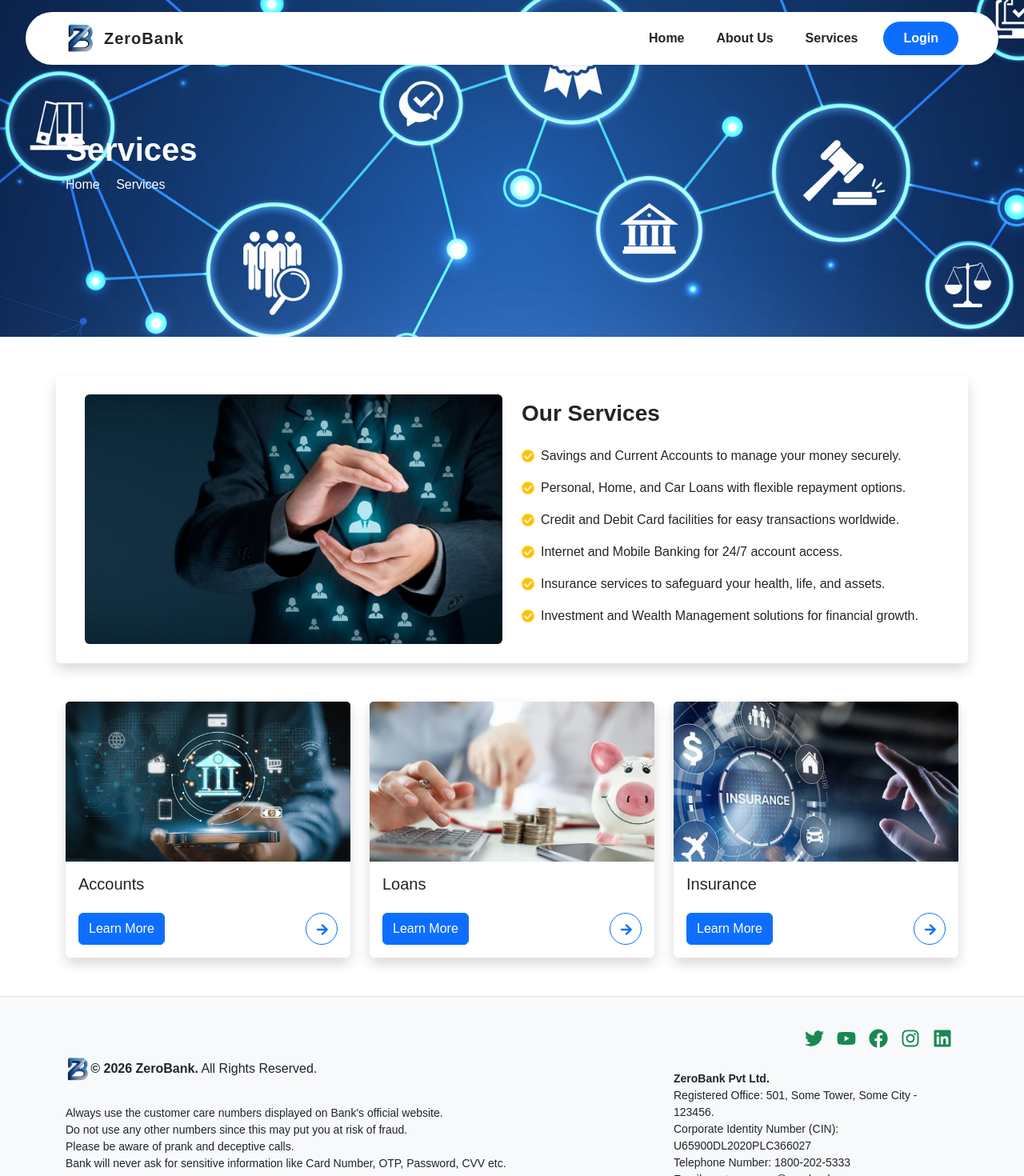
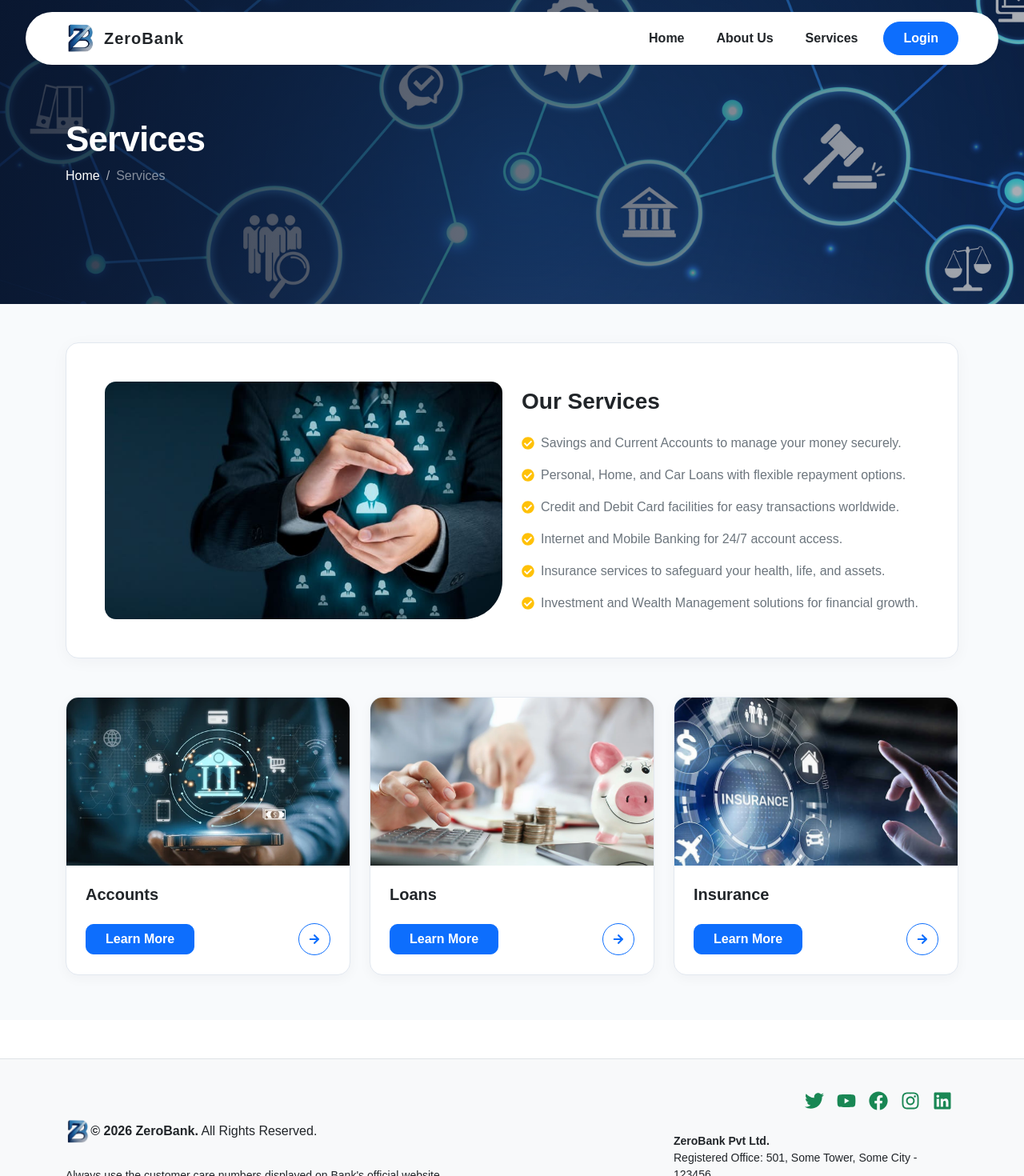
Before and after one commit to Basudeb-Bej/Digital_core_Banking_System, a React (Vite) app in the folder ZeroCode/front-end/: page /services in a window 1280 px wide. Shown: the top 1470 px of the page at 80% size. Built offline with nearby package versions, Linux system fonts and the light colour scheme; no server answers.

Commit message:
Refactor services data structure and improve layout

```diff
--- a/ZeroCode/front-end/src/pages/services.jsx
+++ b/ZeroCode/front-end/src/pages/services.jsx
@@ -26,19 +26,22 @@ function Services() {
   const servicesData = [
     {
       title: "Accounts",
-      descriptions: "Easily manage your savings and current accounts with secure banking solutions, convenient digital access, and reliable support designed to help you organize and grow your finances efficiently.",
+      descriptions:
+        "Easily manage your savings and current accounts with secure banking solutions, convenient digital access, and reliable support designed to help you organize and grow your finances efficiently.",
       image: breakcrumbImage1,
       path: "/account",
     },
     {
       title: "Loans",
-      descriptions: "Get flexible personal, home, or car loans with affordable interest rates, simple documentation, and quick approvals to meet your financial goals without unnecessary stress or delays.",
+      descriptions:
+        "Get flexible personal, home, or car loans with affordable interest rates, simple documentation, and quick approvals to meet your financial goals without unnecessary stress or delays.",
       image: breadcrumbImage2,
       path: "/loan",
     },
     {
       title: "Insurance",
-      descriptions: "Protect your health, life, and valuable assets with comprehensive insurance plans that offer peace of mind, financial security, and long-term protection for you and your loved ones.",
+      descriptions:
+        "Protect your health, life, and valuable assets with comprehensive insurance plans that offer peace of mind, financial security, and long-term protection for you and your loved ones.",
       image: breadcrumbImage3,
       path: "/insurance",
     },
@@ -50,30 +53,133 @@ function Services() {
   };
 
   return (
-    <>
+    <div className="zb-services-wrapper">
+      <style>{`
+        .zb-services-wrapper {
+          background-color: #f8fafc;
+          color: #0f172a;
+          overflow-x: hidden;
+        }
+
+        /* Breadcrumb Hero */
+        .zb-services-hero {
+          position: relative;
+          background-size: cover;
+          background-position: center;
+          background-repeat: no-repeat;
+          min-height: clamp(220px, 32vw, 380px);
+          display: flex;
+          align-items: center;
+        }
+
+        .zb-services-hero-overlay {
+          position: absolute;
+          inset: 0;
+          background: linear-gradient(
+            90deg,
+            rgba(9, 21, 43, 0.84) 0%,
+            rgba(9, 21, 43, 0.58) 60%,
+            rgba(9, 21, 43, 0.35) 100%
+          );
+        }
+
+        .zb-services-hero-content {
+          position: relative;
+          z-index: 2;
+        }
+
+        .zb-services-hero-title {
+          font-size: clamp(1.75rem, 3.5vw, 2.75rem);
+          font-weight: 800;
+          letter-spacing: -0.02em;
+        }
+
+        .zb-breadcrumb .breadcrumb-item + .breadcrumb-item::before {
+          color: rgba(255, 255, 255, 0.65);
+        }
+
+        /* Overview Card */
+        .zb-services-panel {
+          background: #ffffff;
+          border: 1px solid #e2e8f0;
+          border-radius: 16px;
+          box-shadow: 0 4px 20px rgba(15, 23, 42, 0.04);
+        }
+
+        .zb-services-img {
+          width: 100%;
+          max-height: 400px;
+          object-fit: cover;
+          border-radius: 14px;
+          border-bottom-right-radius: 48px;
+        }
+
+        /* Service Cards */
+        .zb-service-card {
+          background: #ffffff;
+          border: 1px solid #e2e8f0;
+          border-radius: 16px;
+          overflow: hidden;
+          box-shadow: 0 4px 16px rgba(15, 23, 42, 0.04);
+          transition: transform 0.2s ease, box-shadow 0.2s ease, border-color 0.2s ease;
+        }
+
+        .zb-service-card:hover {
+          transform: translateY(-4px);
+          border-color: #93c5fd;
+          box-shadow: 0 12px 28px rgba(15, 23, 42, 0.08);
+        }
+
+        .zb-service-card-img-wrap {
+          width: 100%;
+          height: 210px;
+          overflow: hidden;
+          background: #e2e8f0;
+        }
+
+        .zb-service-card-img-wrap img {
+          width: 100%;
+          height: 100%;
+          object-fit: cover;
+          transition: transform 0.3s ease;
+        }
+
+        .zb-service-card:hover .zb-service-card-img-wrap img {
+          transform: scale(1.03);
+        }
+
+        .zb-arrow-btn {
+          width: 40px;
+          height: 40px;
+          display: inline-flex;
+          align-items: center;
+          justify-content: center;
+          flex-shrink: 0;
+        }
+
+        .modal-dialog-scrollable .modal-content {
+          max-height: 88vh !important;
+          border-radius: 16px;
+          overflow: hidden;
+        }
+      `}</style>
+
       {/* Breadcrumb */}
       <div
-        className="w-100 text-white d-flex align-items-center mb-5"
-        style={{
-          backgroundImage: `url(${breadcrumbImage})`,
-          backgroundSize: "cover",
-          backgroundPosition: "center",
-          height: "421px",
-        }}
+        className="w-100 text-white zb-services-hero"
+        style={{ backgroundImage: `url(${breadcrumbImage})` }}
       >
-        <div className="container py-4">
-          <h1 className="fw-bold">Services</h1>
+        <div className="zb-services-hero-overlay" />
+        <div className="container py-4 zb-services-hero-content">
+          <h1 className="zb-services-hero-title mb-2">Services</h1>
           <nav aria-label="breadcrumb">
-            <ol className="breadcrumb">
+            <ol className="breadcrumb zb-breadcrumb mb-0">
               <li className="breadcrumb-item">
                 <a href="/" className="text-white text-decoration-none">
                   Home
                 </a>
               </li>
-              <li
-                className="breadcrumb-item active text-white"
-                aria-current="page"
-              >
+              <li className="breadcrumb-item active text-white-50" aria-current="page">
                 Services
               </li>
             </ol>
@@ -82,23 +188,19 @@ function Services() {
       </div>
 
       {/* Services Section */}
-      <div className="container mb-5">
-        <div className="row align-items-center bg-white text-dark rounded shadow p-4">
-          <div className="col-md-6 mb-4 mb-md-0">
-            <img
-              src={purposeImage}
-              alt="Purpose"
-              className="img-fluid rounded"
-              style={{ borderBottomRightRadius: "60px" }}
-            />
+      <div className="container py-4 py-lg-5">
+        <div className="zb-services-panel p-4 p-md-5 mb-4 mb-lg-5">
+          <div className="row g-4 align-items-center">
+            <div className="col-12 col-lg-6">
+              <img src={purposeImage} alt="Purpose" className="zb-services-img" />
             </div>
-          <div className="col-md-6">
-            <h3 className="fw-bold mb-4">Our Services</h3>
-            <ul className="list-unstyled">
+            <div className="col-12 col-lg-6">
+              <h3 className="fw-bold mb-4 text-dark">Our Services</h3>
+              <ul className="list-unstyled mb-0 d-flex flex-column gap-3">
                 {points.map((point, index) => (
-                <li key={index} className="d-flex align-items-start mb-3">
-                  <FaCheckCircle className="text-warning me-2 mt-1" />
-                  <span>{point}</span>
+                  <li key={index} className="d-flex align-items-start gap-2">
+                    <FaCheckCircle className="text-warning flex-shrink-0 mt-1" size={16} />
+                    <span className="text-secondary lh-base">{point}</span>
                   </li>
                 ))}
               </ul>
@@ -107,34 +209,33 @@ function Services() {
         </div>
 
         {/* Service Cards */}
-      <div className="container">
-        <div className="row g-4">
+        <div className="row g-4 justify-content-center pb-2">
           {servicesData.map((service, index) => (
-            <div className="col-md-4" key={index}>
-              <div className="card h-100 shadow border-0">
-                <img
-                  src={service.image}
-                  className="card-img-top"
-                  alt={service.title}
-                  style={{ height: "200px", objectFit: "cover" }}
-                />
-                <div className="card-body d-flex flex-column justify-content-between">
-                  <h5>{service.title}</h5>
+            <div className="col-12 col-sm-6 col-lg-4" key={index}>
+              <div className="card h-100 zb-service-card">
+                <div className="zb-service-card-img-wrap">
+                  <img src={service.image} alt={service.title} />
+                </div>
+                <div className="card-body p-4 d-flex flex-column justify-content-between">
+                  <h5 className="fw-bold text-dark mb-0">{service.title}</h5>
                   {/* <p className="text-muted">{service.descriptions}</p> */}
 
-                  <div className="d-flex justify-content-between mt-3">
+                  <div className="d-flex justify-content-between align-items-center gap-2 mt-4">
                     <button
-                      className="btn btn-primary"
+                      type="button"
+                      className="btn btn-primary px-4 fw-semibold"
+                      style={{ borderRadius: "10px" }}
                       onClick={() => handleLearnMore(service)}
                     >
                       Learn More
                     </button>
                     <button
-                      className="btn btn-outline-primary rounded-circle"
-                      style={{ width: "40px", height: "40px" }}
+                      type="button"
+                      className="btn btn-outline-primary rounded-circle zb-arrow-btn"
                       onClick={() => navigate(service.path)}
+                      aria-label={service.title}
                     >
-                      <FaArrowRight />
+                      <FaArrowRight size={14} />
                     </button>
                   </div>
                 </div>
@@ -145,12 +246,12 @@ function Services() {
       </div>
 
       {/* Modal */}
-      <Modal show={showModal} onHide={() => setShowModal(false)} centered>
-        <Modal.Header closeButton>
-          <Modal.Title>{selectedService?.title}</Modal.Title>
+      <Modal show={showModal} onHide={() => setShowModal(false)} centered scrollable>
+        <Modal.Header closeButton className="bg-light">
+          <Modal.Title className="fw-bold fs-5">{selectedService?.title}</Modal.Title>
         </Modal.Header>
-        <Modal.Body>
-          <p>{selectedService?.descriptions}</p>
+        <Modal.Body className="p-3 p-md-4">
+          <p className="text-muted mb-0 lh-base">{selectedService?.descriptions}</p>
         </Modal.Body>
         <Modal.Footer>
           <Button variant="secondary" onClick={() => setShowModal(false)}>
@@ -161,7 +262,7 @@ function Services() {
           </Button>
         </Modal.Footer>
       </Modal>
-    </>
+    </div>
   );
 }
 
```
Lines whose indentation alone changed are shown as unchanged.
